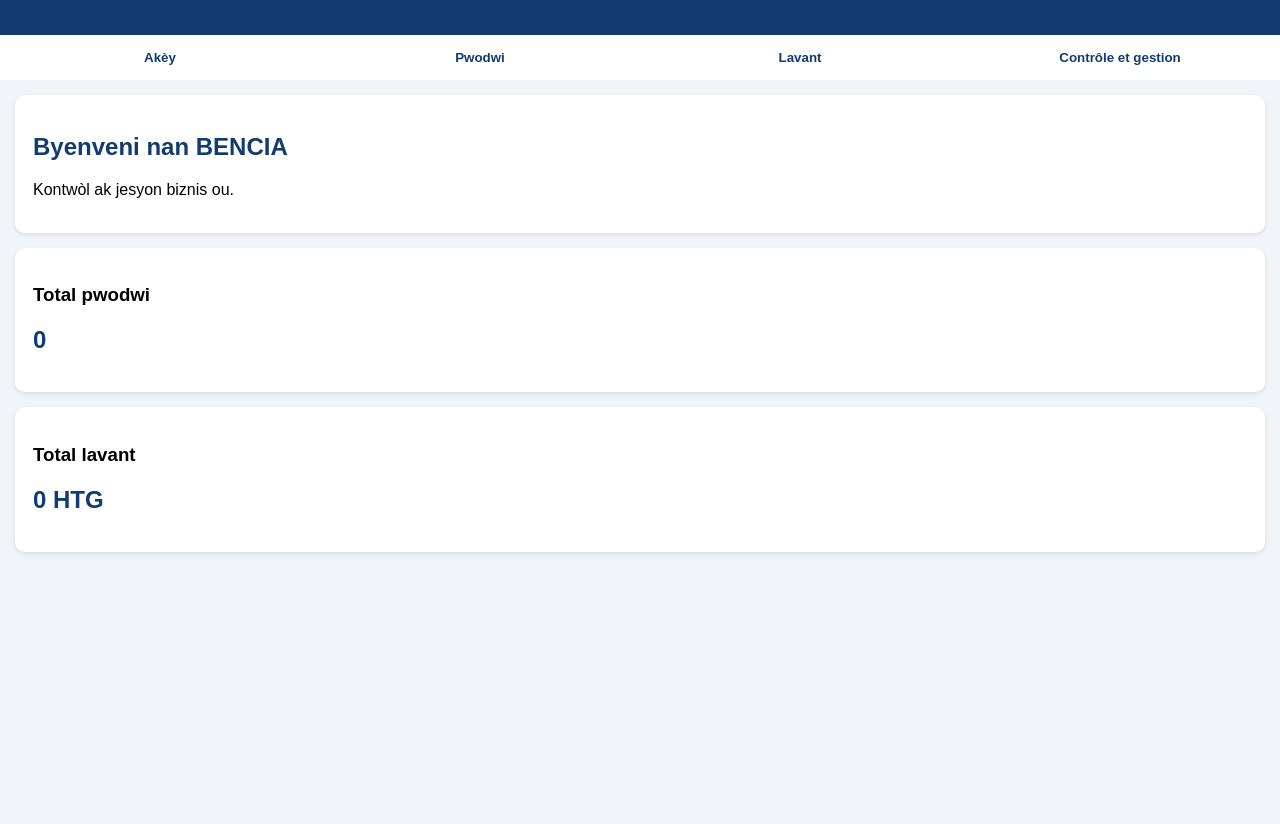
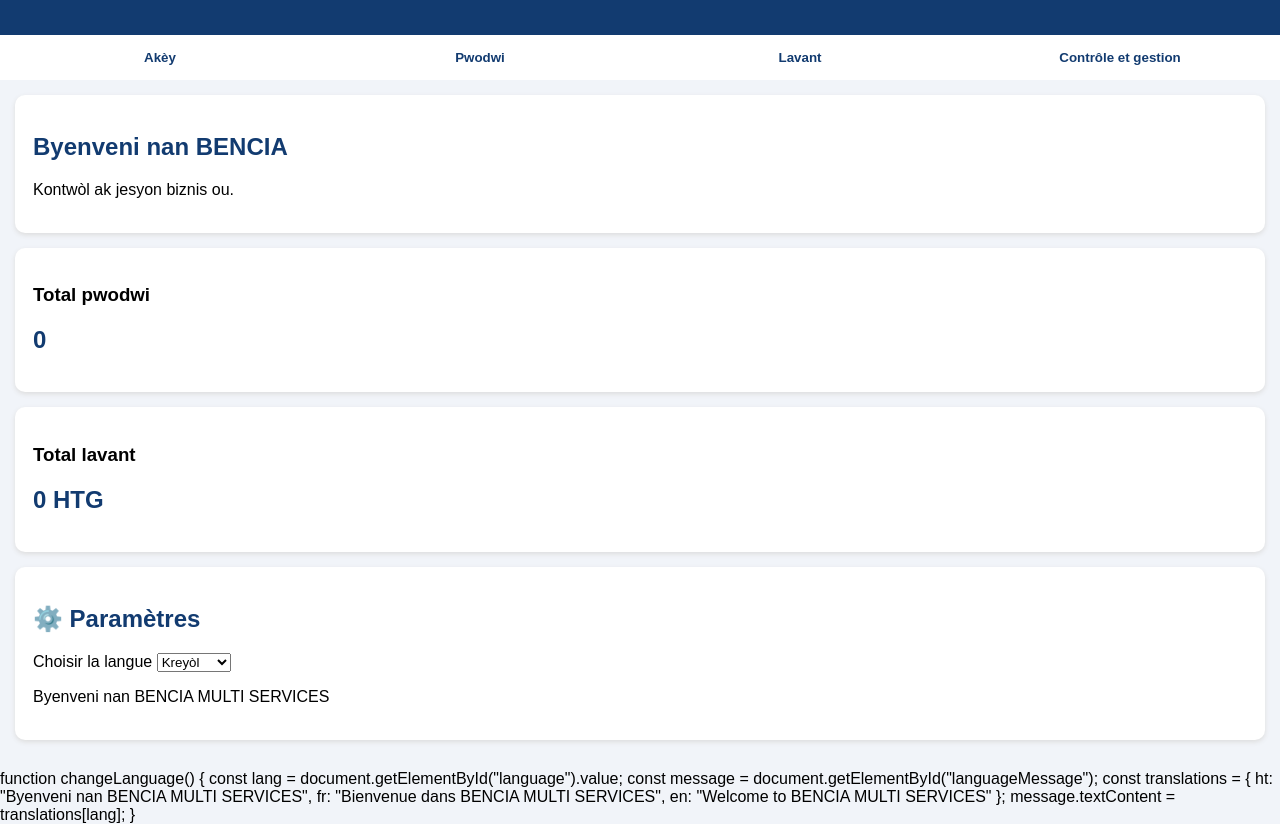
Before and after one commit to camille181992/nexabiz-android-, a plain HTML site: page index.html in a window 1280 px wide. Shown: the part 123-947 px from the top of the page. Before the commit the page ends 800 px from the top, so only its background shows below. Drawn offline with Linux system fonts and the light colour scheme.

Commit message:
Add language settings

```diff
--- a/index.html
+++ b/index.html
@@ -128,8 +128,35 @@ h2 {
     <p>Byenveni nan espas administratè a.</p>
   </div>
 </section>
+<section id="settings">
+  <div class="card">
+    <h2>⚙️ Paramètres</h2>
+    <label for="language">Choisir la langue</label>
+
+    <select id="language" onchange="changeLanguage()">
+      <option value="ht">Kreyòl</option>
+      <option value="fr">Français</option>
+      <option value="en">English</option>
+    </select>
+
+    <p id="languageMessage">
+      Byenveni nan BENCIA MULTI SERVICES
+    </p>
+  </div>
+</section>
 </main>
+function changeLanguage() {
+  const lang = document.getElementById("language").value;
+  const message = document.getElementById("languageMessage");
 
+  const translations = {
+    ht: "Byenveni nan BENCIA MULTI SERVICES",
+    fr: "Bienvenue dans BENCIA MULTI SERVICES",
+    en: "Welcome to BENCIA MULTI SERVICES"
+  };
+
+  message.textContent = translations[lang];
+}
 <script>
 let products = JSON.parse(localStorage.getItem("products") || "[]");
 let sales = JSON.parse(localStorage.getItem("sales") || "[]");
```
